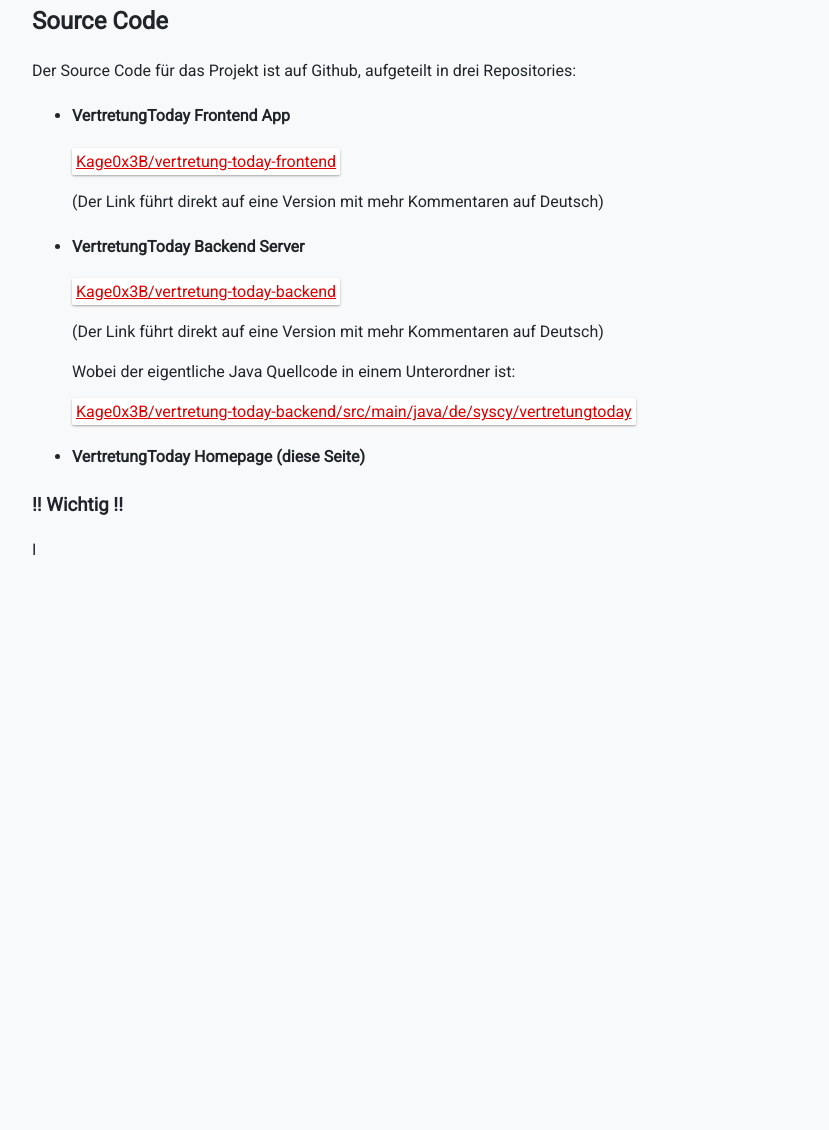
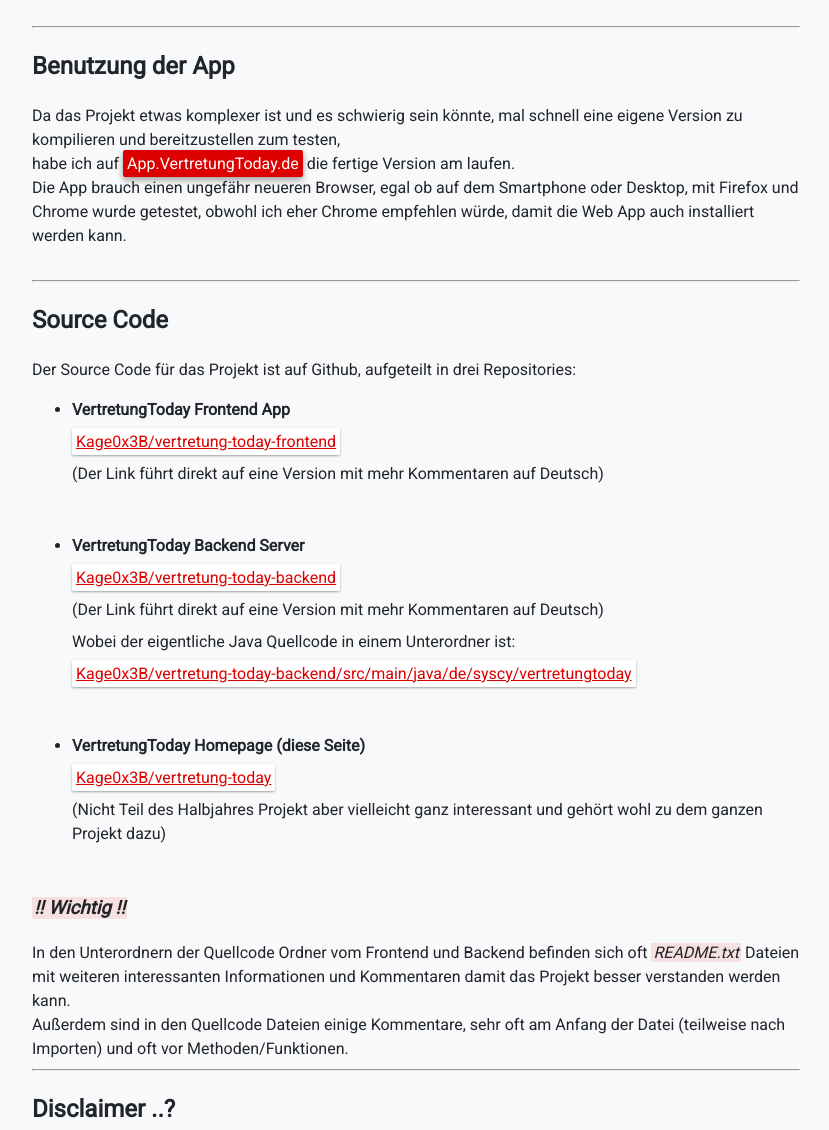
Before and after one commit to Kage0x3B/vertretung-today, a plain HTML site: page instructions.html in a window 1280 px wide. Shown: the part 577-1707 px from the top of the page, without its empty margins (224-1053 px from the left). Before the commit the page ends 1179 px from the top, so only its background shows below. Drawn offline with Linux system fonts and the light colour scheme.

Commit message:
Finish up the instructions page

```diff
--- a/instructions.html
+++ b/instructions.html
@@ -47,6 +47,7 @@
 
         a:hover {
             box-shadow: 0 3px 6px rgba(0, 0, 0, 0.16), 0 3px 6px rgba(0, 0, 0, 0.23);
+            transform: translate(-10px, -10px);
         }
 
         .app-name {
@@ -61,9 +62,21 @@
             box-shadow: 0 14px 28px rgba(0, 0, 0, 0.25), 0 10px 10px rgba(0, 0, 0, 0.22);
         }
 
+        .app-name.small {
+            padding: 4px;
+        }
+
         em {
             background-color: rgba(221, 0, 0, 0.1);
             padding: 0 2px;
+        }
+
+        li {
+            margin-bottom: 48px;
+        }
+
+        li h4, li p, li a {
+            margin: 8px 0;
         }
 
         @media (max-width: 767px) {
@@ -75,7 +88,7 @@
     </style>
 </head>
 <body>
-<h1><a class="app-name" href="https://app.vertretungtoday.de">VertretungToday</a> - Halbjahres Projekt</h1>
+<h1><a class="app-name" href="https://App.VertretungToday.de">VertretungToday</a> - Halbjahres Projekt</h1>
 <hr>
 
 <h2>Projekt Struktur</h2>
@@ -102,7 +115,17 @@
         </li>
     </ul>
 </div>
-
+<hr>
+<h2>Benutzung der App</h2>
+<div style="margin-bottom: 32px">
+    Da das Projekt etwas komplexer ist und es schwierig sein könnte, mal schnell eine eigene Version zu kompilieren und
+    bereitzustellen zum testen,<br />
+    habe ich auf <a class="app-name small" href="https://App.VertretungToday.de">App.VertretungToday.de</a> die fertige
+    Version am laufen.<br />
+    Die App brauch einen ungefähr neueren Browser, egal ob auf dem Smartphone oder Desktop, mit Firefox und Chrome wurde getestet,
+    obwohl ich eher Chrome empfehlen würde, damit die Web App auch installiert werden kann.
+</div>
+<hr>
 <h2>Source Code</h2>
 <div>
     Der Source Code für das Projekt ist auf Github, aufgeteilt in drei Repositories:
@@ -123,10 +146,28 @@
         </li>
         <li>
             <h4>VertretungToday Homepage (diese Seite)</h4>
+            <a href="https://github.com/Kage0x3B/vertretung-today">Kage0x3B/vertretung-today</a>
+            <p>(Nicht Teil des Halbjahres Projekt aber vielleicht ganz interessant und gehört wohl zu dem ganzen Projekt dazu)</p>
         </li>
     </ul>
-    <h3>!! Wichtig !!</h3>
-    I
+    <h3><em>!! Wichtig !!</em></h3>
+    In den Unterordnern der Quellcode Ordner vom Frontend und Backend befinden sich oft <em>README.txt</em> Dateien
+    mit weiteren interessanten Informationen und Kommentaren damit das Projekt besser verstanden werden kann.<br />
+    Außerdem sind in den Quellcode Dateien einige Kommentare, sehr oft am Anfang der Datei (teilweise nach Importen)
+    und oft vor Methoden/Funktionen.
+</div>
+<hr>
+<h2>Disclaimer ..?</h2>
+<div>
+    Ich habe das Projekt zwar noch <em>nicht</em> mit der Schulleitung abgesprochen (werde ich aber wohl noch machen),
+    habe aber trotzdem auf Probleme wie Datenschutz geachtet (und nicht einfach Moodle umgangen und die Daten öffentlich
+    bereitgestellt) indem ich, bevor man sich mit einem Account einloggen kann und somit die Vertretungspläne sehen kann,
+    eine Bestätigung des Benutzerkontos vorraussetze.<br />
+    Diese Bestätigung kann automatisch erfolgen mit einer Überprüfung des Moodle Kontos, oder auch manuell, indem man
+    mir direkt eine E-Mail sendet, besonders weil die Bestätigung über das Moodle Konto die Eingabe des Benutzernamen
+    und Moodle Passwort erfordert und dieses an den Backend Server zum Überprüfen senden muss.<br />
+    Die Daten werden zwar nicht gespeichert, was theoretisch im Quellcode überprüft werden kann, aber trotzdem natürlich
+    so dem Endbenutzer nicht 100% sicher ist, deswegen die zweite Bestätigungsmethode.
 </div>
 </body>
 </html>
```
